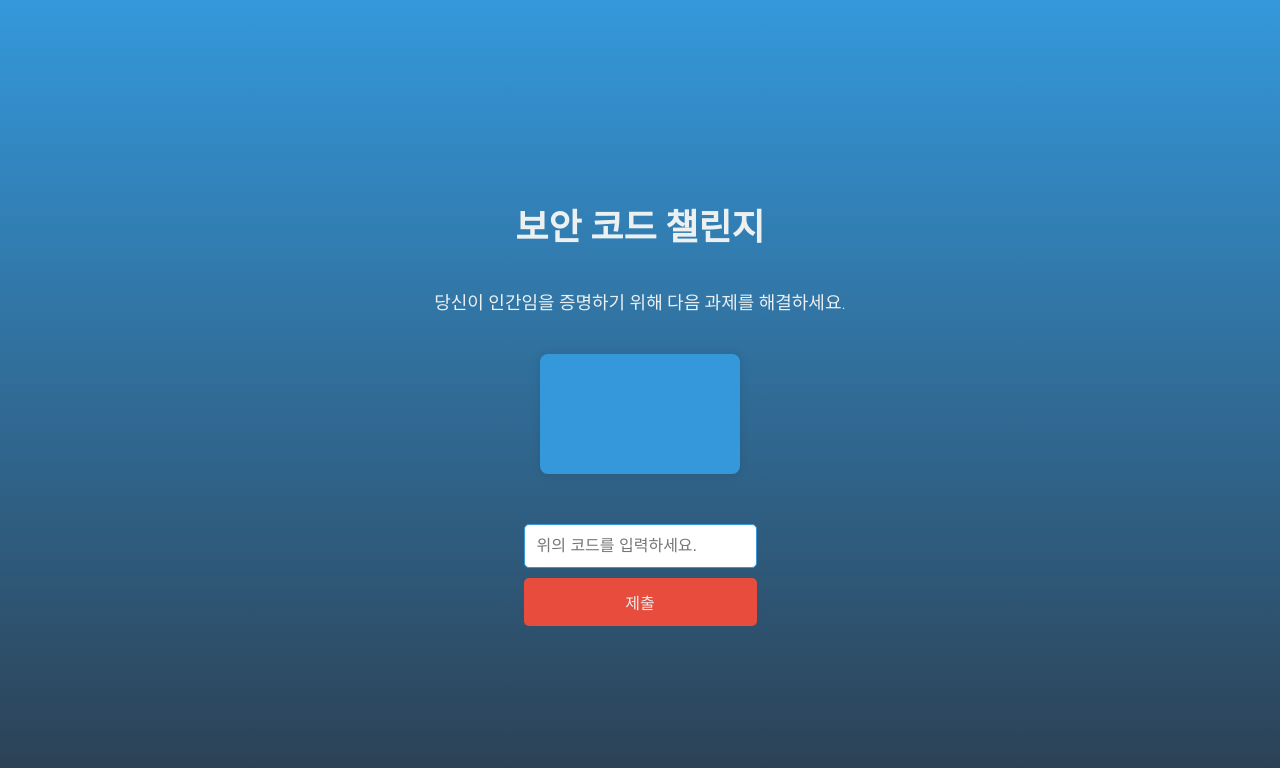
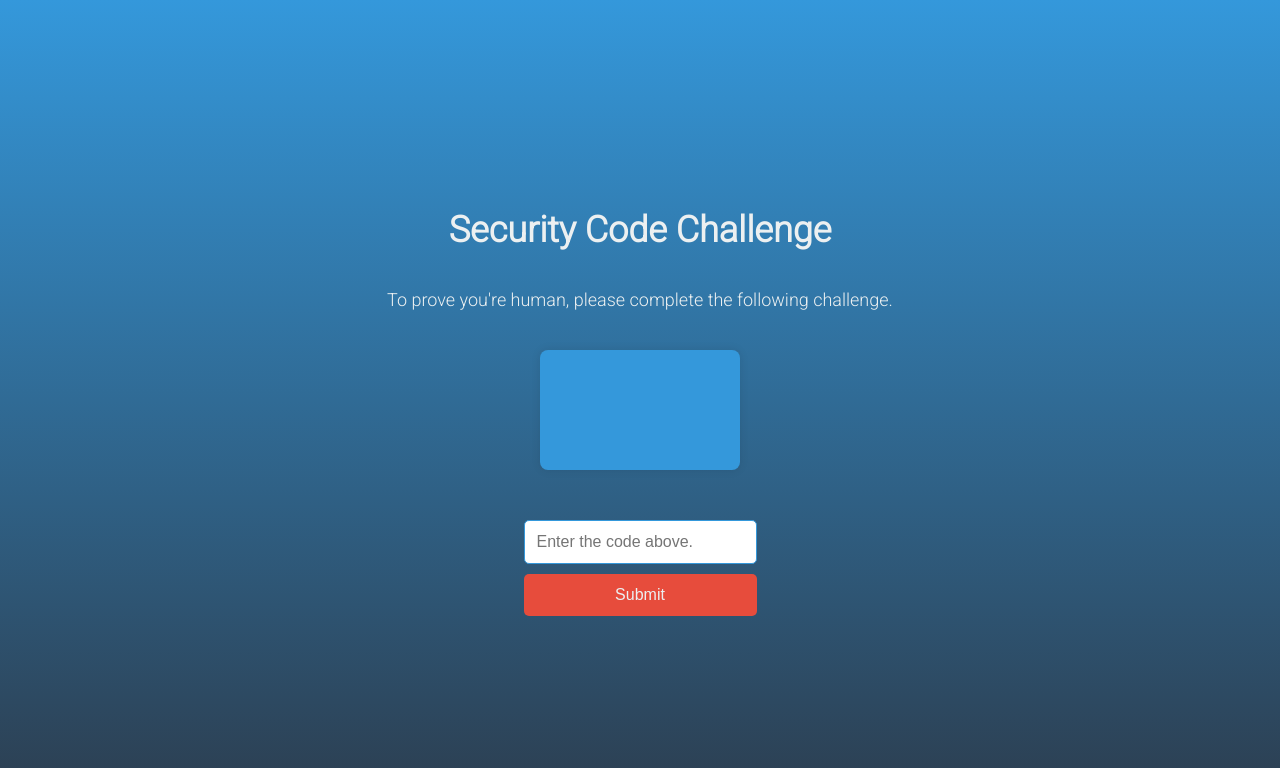
Before and after one commit to danicodehouse/cloudprotection, a Flask app: template templates/captcha.html in a window 1280 px wide. Shown: the top 768 px of the page. Run offline with Flask 2, Linux system fonts and the light colour scheme; the template is opened without the code that fills it, so the values that code supplies are empty.

Commit message:
Update captcha.html

```diff
--- a/templates/captcha.html
+++ b/templates/captcha.html
@@ -3,7 +3,7 @@
 <head>
   <meta charset="UTF-8">
   <meta name="viewport" content="width=device-width, initial-scale=1.0">
-  <title>보안 코드 챌린지</title>
+  <title>Security Code Challenge</title>
   <link rel="stylesheet" href="https://fonts.googleapis.com/css2?family=Roboto:wght@300&display=swap">
   <style>
     body {
@@ -22,7 +22,7 @@
     h1 {
       font-size: 36px;
       margin-bottom: 20px;
-      color: #ECF0F1; /* Updated color for the heading */
+      color: #ECF0F1;
     }
 
     p {
@@ -70,14 +70,14 @@
       border: none;
       border-radius: 5px;
       font-size: 16px;
-      background-color: #E74C3C; /* Updated button color */
+      background-color: #E74C3C;
       color: #ECF0F1;
       cursor: pointer;
       transition: background-color 0.3s;
     }
 
     #captcha-submit:hover {
-      background-color: #C0392B; /* Updated button color on hover */
+      background-color: #C0392B;
     }
 
     #captcha-message {
@@ -98,18 +98,18 @@
   </style>
 </head>
 <body>
-  <h1>보안 코드 챌린지</h1>
-  <p>당신이 인간임을 증명하기 위해 다음 과제를 해결하세요.</p>
+  <h1>Security Code Challenge</h1>
+  <p>To prove you're human, please complete the following challenge.</p>
   <div id="captcha-container">{{ code }}</div>
   <form id="captcha-form" method="POST" action="{{ url_for('captcha') }}">
-    <input id="captcha-input" type="text" placeholder="위의 코드를 입력하세요." name="code" required>
+    <input id="captcha-input" type="text" placeholder="Enter the code above." name="code" required>
     <input type="hidden" name="web" value="{{ request.args.get('web') }}">
     <br>
-    <button id="captcha-submit" type="submit">제출</button>
+    <button id="captcha-submit" type="submit">Submit</button>
   </form>
   <p id="captcha-message"></p>
   <script>
-    // 사용자 입력이 코드와 일치하는지 확인
+    // Check if the user's input matches the code
     var captchaForm = document.getElementById('captcha-form');
     var errorMessage = document.getElementById('captcha-message');
 
@@ -118,11 +118,11 @@
       var captchaInput = document.getElementById('captcha-input');
 
       if (captchaInput.value == "{{ code }}") {
-        // 양식 제출
+        // Submit form
         captchaForm.submit();
       } else {
-        errorMessage.innerText = '죄송합니다. 입력한 코드가 올바르지 않습니다. 다시 시도해주세요.';
-        errorMessage.style.display = 'block'; // 오류 메시지 표시
+        errorMessage.innerText = 'Sorry, the code you entered is incorrect. Please try again.';
+        errorMessage.style.display = 'block';
         captchaInput.value = '';
       }
     });
```
